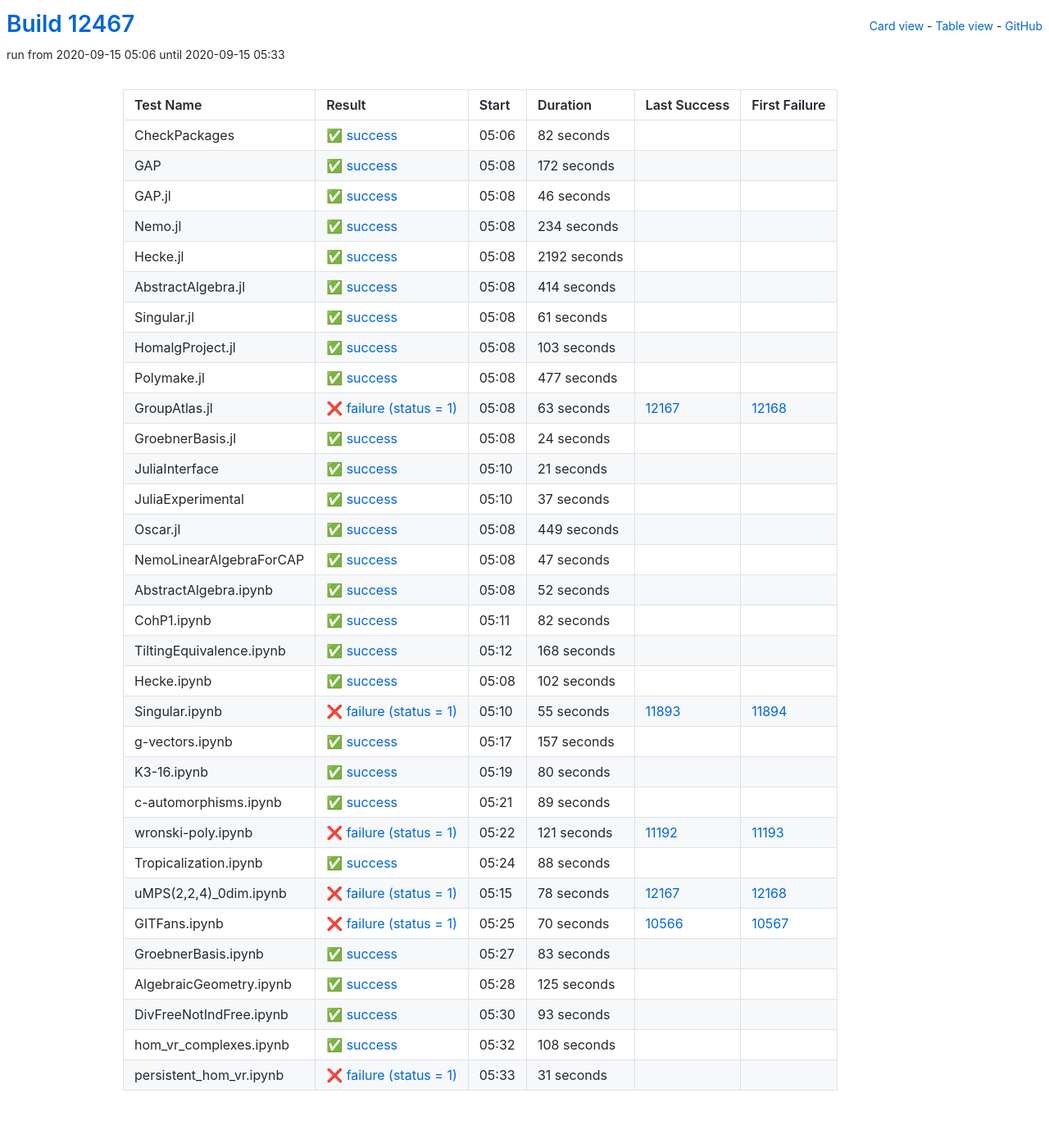
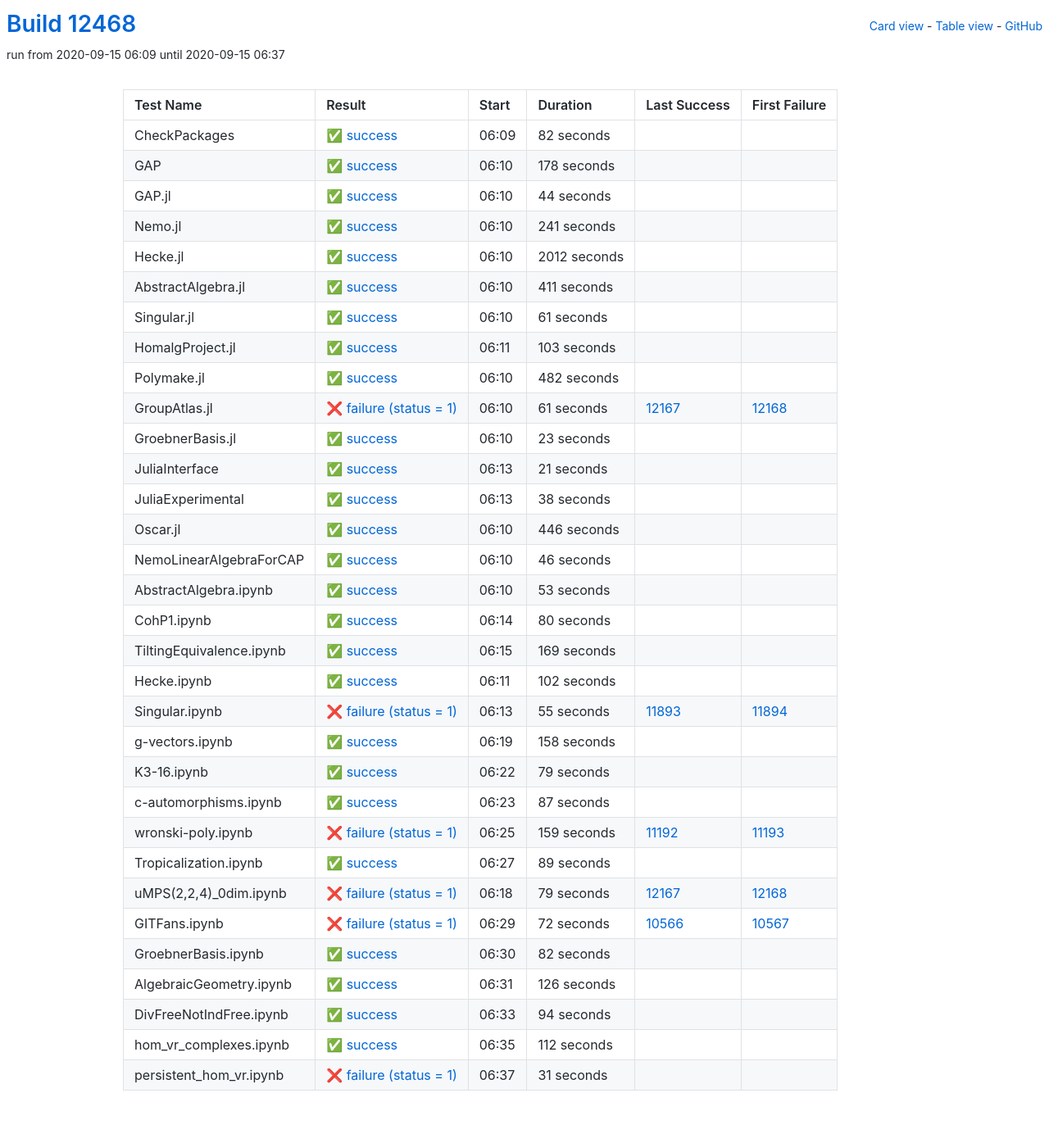
Before and after one commit to oscar-system/oscar-ci-status, a Jekyll site: the page built from table.html, in a window 1280 px wide. Shown: the whole page at 82% size. Built offline with Jekyll 4.4.1, drawn with Linux system fonts in a browser that asks for light colours.

Commit message:
Build #12468

```diff
--- a/_data/ci.yml
+++ b/_data/ci.yml
@@ -1,6 +1,6 @@
 ---
-build: 12467
-build_url: https://oscarci.mathematik.uni-kl.de/job/oscar/12467/
+build: 12468
+build_url: https://oscarci.mathematik.uni-kl.de/job/oscar/12468/
 job: oscar
 organization: oscar-system
 repo: oscar-ci-status
@@ -8,8 +8,8 @@
 tests:
 - name: CheckPackages
   id: checkpackages
-  log: https://oscarci.mathematik.uni-kl.de/job/oscar/12467/artifact/logs/build-12467/CheckPackages.log
-  start: 2020-09-15 05:06
+  log: https://oscarci.mathematik.uni-kl.de/job/oscar/12468/artifact/logs/build-12468/CheckPackages.log
+  start: 2020-09-15 06:09
   success: true
   exitcode: 0
   status: success
@@ -20,68 +20,68 @@
   first_failure_url:
 - name: GAP
   id: gap
-  log: https://oscarci.mathematik.uni-kl.de/job/oscar/12467/artifact/logs/build-12467/GAP.log
-  start: 2020-09-15 05:08
+  log: https://oscarci.mathematik.uni-kl.de/job/oscar/12468/artifact/logs/build-12468/GAP.log
+  start: 2020-09-15 06:10
   success: true
   exitcode: 0
   status: success
-  duration: 172
+  duration: 178
   last_success: false
   last_success_url:
   first_failure: false
   first_failure_url:
 - name: GAP.jl
   id: gap-jl
-  log: https://oscarci.mathematik.uni-kl.de/job/oscar/12467/artifact/logs/build-12467/GAP.jl.log
-  start: 2020-09-15 05:08
+  log: https://oscarci.mathematik.uni-kl.de/job/oscar/12468/artifact/logs/build-12468/GAP.jl.log
+  start: 2020-09-15 06:10
   success: true
   exitcode: 0
   status: success
-  duration: 46
+  duration: 44
   last_success: false
   last_success_url:
   first_failure: false
   first_failure_url:
 - name: Nemo.jl
   id: nemo-jl
-  log: https://oscarci.mathematik.uni-kl.de/job/oscar/12467/artifact/logs/build-12467/Nemo.jl.log
-  start: 2020-09-15 05:08
+  log: https://oscarci.mathematik.uni-kl.de/job/oscar/12468/artifact/logs/build-12468/Nemo.jl.log
+  start: 2020-09-15 06:10
   success: true
   exitcode: 0
   status: success
-  duration: 234
+  duration: 241
   last_success: false
   last_success_url:
   first_failure: false
   first_failure_url:
 - name: Hecke.jl
   id: hecke-jl
-  log: https://oscarci.mathematik.uni-kl.de/job/oscar/12467/artifact/logs/build-12467/Hecke.jl.log
-  start: 2020-09-15 05:08
+  log: https://oscarci.mathematik.uni-kl.de/job/oscar/12468/artifact/logs/build-12468/Hecke.jl.log
+  start: 2020-09-15 06:10
   success: true
   exitcode: 0
   status: success
-  duration: 2192
+  duration: 2012
   last_success: false
   last_success_url:
   first_failure: false
   first_failure_url:
 - name: AbstractAlgebra.jl
   id: abstractalgebra-jl
-  log: https://oscarci.mathematik.uni-kl.de/job/oscar/12467/artifact/logs/build-12467/AbstractAlgebra.jl.log
-  start: 2020-09-15 05:08
+  log: https://oscarci.mathematik.uni-kl.de/job/oscar/12468/artifact/logs/build-12468/AbstractAlgebra.jl.log
+  start: 2020-09-15 06:10
   success: true
   exitcode: 0
   status: success
-  duration: 414
+  duration: 411
   last_success: false
   last_success_url:
   first_failure: false
   first_failure_url:
 - name: Singular.jl
   id: singular-jl
-  log: https://oscarci.mathematik.uni-kl.de/job/oscar/12467/artifact/logs/build-12467/Singular.jl.log
-  start: 2020-09-15 05:08
+  log: https://oscarci.mathematik.uni-kl.de/job/oscar/12468/artifact/logs/build-12468/Singular.jl.log
+  start: 2020-09-15 06:10
   success: true
   exitcode: 0
   status: success
@@ -92,8 +92,8 @@
   first_failure_url:
 - name: HomalgProject.jl
   id: homalgproject-jl
-  log: https://oscarci.mathematik.uni-kl.de/job/oscar/12467/artifact/logs/build-12467/HomalgProject.jl.log
-  start: 2020-09-15 05:08
+  log: https://oscarci.mathematik.uni-kl.de/job/oscar/12468/artifact/logs/build-12468/HomalgProject.jl.log
+  start: 2020-09-15 06:11
   success: true
   exitcode: 0
   status: success
@@ -104,44 +104,44 @@
   first_failure_url:
 - name: Polymake.jl
   id: polymake-jl
-  log: https://oscarci.mathematik.uni-kl.de/job/oscar/12467/artifact/logs/build-12467/Polymake.jl.log
-  start: 2020-09-15 05:08
+  log: https://oscarci.mathematik.uni-kl.de/job/oscar/12468/artifact/logs/build-12468/Polymake.jl.log
+  start: 2020-09-15 06:10
   success: true
   exitcode: 0
   status: success
-  duration: 477
+  duration: 482
   last_success: false
   last_success_url:
   first_failure: false
   first_failure_url:
 - name: GroupAtlas.jl
   id: groupatlas-jl
-  log: https://oscarci.mathematik.uni-kl.de/job/oscar/12467/artifact/logs/build-12467/GroupAtlas.jl.log
-  start: 2020-09-15 05:08
+  log: https://oscarci.mathematik.uni-kl.de/job/oscar/12468/artifact/logs/build-12468/GroupAtlas.jl.log
+  start: 2020-09-15 06:10
   success: false
   exitcode: 1
   status: failure
-  duration: 63
+  duration: 61
   last_success: 12167
   last_success_url: https://oscarci.mathematik.uni-kl.de/job/oscar/12167/
   first_failure: 12168
   first_failure_url: https://oscarci.mathematik.uni-kl.de/job/oscar/12168/
 - name: GroebnerBasis.jl
   id: groebnerbasis-jl
-  log: https://oscarci.mathematik.uni-kl.de/job/oscar/12467/artifact/logs/build-12467/GroebnerBasis.jl.log
-  start: 2020-09-15 05:08
+  log: https://oscarci.mathematik.uni-kl.de/job/oscar/12468/artifact/logs/build-12468/GroebnerBasis.jl.log
+  start: 2020-09-15 06:10
   success: true
   exitcode: 0
   status: success
-  duration: 24
+  duration: 23
   last_success: false
   last_success_url:
   first_failure: false
   first_failure_url:
 - name: JuliaInterface
   id: juliainterface
-  log: https://oscarci.mathematik.uni-kl.de/job/oscar/12467/artifact/logs/build-12467/JuliaInterface.log
-  start: 2020-09-15 05:10
+  log: https://oscarci.mathematik.uni-kl.de/job/oscar/12468/artifact/logs/build-12468/JuliaInterface.log
+  start: 2020-09-15 06:13
   success: true
   exitcode: 0
   status: success
@@ -152,80 +152,80 @@
   first_failure_url:
 - name: JuliaExperimental
   id: juliaexperimental
-  log: https://oscarci.mathematik.uni-kl.de/job/oscar/12467/artifact/logs/build-12467/JuliaExperimental.log
-  start: 2020-09-15 05:10
+  log: https://oscarci.mathematik.uni-kl.de/job/oscar/12468/artifact/logs/build-12468/JuliaExperimental.log
+  start: 2020-09-15 06:13
   success: true
   exitcode: 0
   status: success
-  duration: 37
+  duration: 38
   last_success: false
   last_success_url:
   first_failure: false
   first_failure_url:
 - name: Oscar.jl
   id: oscar-jl
-  log: https://oscarci.mathematik.uni-kl.de/job/oscar/12467/artifact/logs/build-12467/Oscar.jl.log
-  start: 2020-09-15 05:08
+  log: https://oscarci.mathematik.uni-kl.de/job/oscar/12468/artifact/logs/build-12468/Oscar.jl.log
+  start: 2020-09-15 06:10
   success: true
   exitcode: 0
   status: success
-  duration: 449
+  duration: 446
   last_success: false
   last_success_url:
   first_failure: false
   first_failure_url:
 - name: NemoLinearAlgebraForCAP
   id: nemolinearalgebraforcap
-  log: https://oscarci.mathematik.uni-kl.de/job/oscar/12467/artifact/logs/build-12467/NemoLinearAlgebraForCAP.log
-  start: 2020-09-15 05:08
+  log: https://oscarci.mathematik.uni-kl.de/job/oscar/12468/artifact/logs/build-12468/NemoLinearAlgebraForCAP.log
+  start: 2020-09-15 06:10
   success: true
   exitcode: 0
   status: success
-  duration: 47
+  duration: 46
   last_success: false
   last_success_url:
   first_failure: false
   first_failure_url:
 - name: AbstractAlgebra.ipynb
   id: abstractalgebra-ipynb
-  log: https://oscarci.mathematik.uni-kl.de/job/oscar/12467/artifact/logs/build-12467/AbstractAlgebra.ipynb.log
-  start: 2020-09-15 05:08
+  log: https://oscarci.mathematik.uni-kl.de/job/oscar/12468/artifact/logs/build-12468/AbstractAlgebra.ipynb.log
+  start: 2020-09-15 06:10
   success: true
   exitcode: 0
   status: success
-  duration: 52
+  duration: 53
   last_success: false
   last_success_url:
   first_failure: false
   first_failure_url:
 - name: CohP1.ipynb
   id: cohp1-ipynb
-  log: https://oscarci.mathematik.uni-kl.de/job/oscar/12467/artifact/logs/build-12467/CohP1.ipynb.log
-  start: 2020-09-15 05:11
+  log: https://oscarci.mathematik.uni-kl.de/job/oscar/12468/artifact/logs/build-12468/CohP1.ipynb.log
+  start: 2020-09-15 06:14
   success: true
   exitcode: 0
   status: success
-  duration: 82
+  duration: 80
   last_success: false
   last_success_url:
   first_failure: false
   first_failure_url:
 - name: TiltingEquivalence.ipynb
   id: tiltingequivalence-ipynb
-  log: https://oscarci.mathematik.uni-kl.de/job/oscar/12467/artifact/logs/build-12467/TiltingEquivalence.ipynb.log
-  start: 2020-09-15 05:12
+  log: https://oscarci.mathematik.uni-kl.de/job/oscar/12468/artifact/logs/build-12468/TiltingEquivalence.ipynb.log
+  start: 2020-09-15 06:15
   success: true
   exitcode: 0
   status: success
-  duration: 168
+  duration: 169
   last_success: false
   last_success_url:
   first_failure: false
   first_failure_url:
 - name: Hecke.ipynb
   id: hecke-ipynb
-  log: https://oscarci.mathematik.uni-kl.de/job/oscar/12467/artifact/logs/build-12467/Hecke.ipynb.log
-  start: 2020-09-15 05:08
+  log: https://oscarci.mathematik.uni-kl.de/job/oscar/12468/artifact/logs/build-12468/Hecke.ipynb.log
+  start: 2020-09-15 06:11
   success: true
   exitcode: 0
   status: success
@@ -236,8 +236,8 @@
   first_failure_url:
 - name: Singular.ipynb
   id: singular-ipynb
-  log: https://oscarci.mathematik.uni-kl.de/job/oscar/12467/artifact/logs/build-12467/Singular.ipynb.log
-  start: 2020-09-15 05:10
+  log: https://oscarci.mathematik.uni-kl.de/job/oscar/12468/artifact/logs/build-12468/Singular.ipynb.log
+  start: 2020-09-15 06:13
   success: false
   exitcode: 1
   status: failure
@@ -248,32 +248,56 @@
   first_failure_url: https://oscarci.mathematik.uni-kl.de/job/oscar/11894/
 - name: g-vectors.ipynb
   id: g-vectors-ipynb
-  log: https://oscarci.mathematik.uni-kl.de/job/oscar/12467/artifact/logs/build-12467/g-vectors.ipynb.log
-  start: 2020-09-15 05:17
+  log: https://oscarci.mathematik.uni-kl.de/job/oscar/12468/artifact/logs/build-12468/g-vectors.ipynb.log
+  start: 2020-09-15 06:19
   success: true
   exitcode: 0
   status: success
-  duration: 157
+  duration: 158
   last_success: false
   last_success_url:
   first_failure: false
   first_failure_url:
 - name: K3-16.ipynb
   id: k3-16-ipynb
-  log: https://oscarci.mathematik.uni-kl.de/job/oscar/12467/artifact/logs/build-12467/K3-16.ipynb.log
-  start: 2020-09-15 05:19
+  log: https://oscarci.mathematik.uni-kl.de/job/oscar/12468/artifact/logs/build-12468/K3-16.ipynb.log
+  start: 2020-09-15 06:22
   success: true
   exitcode: 0
   status: success
-  duration: 80
+  duration: 79
   last_success: false
   last_success_url:
   first_failure: false
   first_failure_url:
 - name: c-automorphisms.ipynb
   id: c-automorphisms-ipynb
-  log: https://oscarci.mathematik.uni-kl.de/job/oscar/12467/artifact/logs/build-12467/c-automorphisms.ipynb.log
-  start: 2020-09-15 05:21
+  log: https://oscarci.mathematik.uni-kl.de/job/oscar/12468/artifact/logs/build-12468/c-automorphisms.ipynb.log
+  start: 2020-09-15 06:23
+  success: true
+  exitcode: 0
+  status: success
+  duration: 87
+  last_success: false
+  last_success_url:
+  first_failure: false
+  first_failure_url:
+- name: wronski-poly.ipynb
+  id: wronski-poly-ipynb
+  log: https://oscarci.mathematik.uni-kl.de/job/oscar/12468/artifact/logs/build-12468/wronski-poly.ipynb.log
+  start: 2020-09-15 06:25
+  success: false
+  exitcode: 1
+  status: failure
+  duration: 159
+  last_success: 11192
+  last_success_url: https://oscarci.mathematik.uni-kl.de/job/oscar/11192/
+  first_failure: 11193
+  first_failure_url: https://oscarci.mathematik.uni-kl.de/job/oscar/11193/
+- name: Tropicalization.ipynb
+  id: tropicalization-ipynb
+  log: https://oscarci.mathematik.uni-kl.de/job/oscar/12468/artifact/logs/build-12468/Tropicalization.ipynb.log
+  start: 2020-09-15 06:27
   success: true
   exitcode: 0
   status: success
@@ -282,106 +306,82 @@
   last_success_url:
   first_failure: false
   first_failure_url:
-- name: wronski-poly.ipynb
-  id: wronski-poly-ipynb
-  log: https://oscarci.mathematik.uni-kl.de/job/oscar/12467/artifact/logs/build-12467/wronski-poly.ipynb.log
-  start: 2020-09-15 05:22
+- name: uMPS(2,2,4)_0dim.ipynb
+  id: umps-2-2-4-0dim-ipynb
+  log: https://oscarci.mathematik.uni-kl.de/job/oscar/12468/artifact/logs/build-12468/uMPS-2-2-4-_0dim.ipynb.log
+  start: 2020-09-15 06:18
   success: false
   exitcode: 1
   status: failure
-  duration: 121
-  last_success: 11192
-  last_success_url: https://oscarci.mathematik.uni-kl.de/job/oscar/11192/
-  first_failure: 11193
-  first_failure_url: https://oscarci.mathematik.uni-kl.de/job/oscar/11193/
-- name: Tropicalization.ipynb
-  id: tropicalization-ipynb
-  log: https://oscarci.mathematik.uni-kl.de/job/oscar/12467/artifact/logs/build-12467/Tropicalization.ipynb.log
-  start: 2020-09-15 05:24
-  success: true
-  exitcode: 0
-  status: success
-  duration: 88
-  last_success: false
-  last_success_url:
-  first_failure: false
-  first_failure_url:
-- name: uMPS(2,2,4)_0dim.ipynb
-  id: umps-2-2-4-0dim-ipynb
-  log: https://oscarci.mathematik.uni-kl.de/job/oscar/12467/artifact/logs/build-12467/uMPS-2-2-4-_0dim.ipynb.log
-  start: 2020-09-15 05:15
-  success: false
-  exitcode: 1
-  status: failure
-  duration: 78
+  duration: 79
   last_success: 12167
   last_success_url: https://oscarci.mathematik.uni-kl.de/job/oscar/12167/
   first_failure: 12168
   first_failure_url: https://oscarci.mathematik.uni-kl.de/job/oscar/12168/
 - name: GITFans.ipynb
   id: gitfans-ipynb
-  log: https://oscarci.mathematik.uni-kl.de/job/oscar/12467/artifact/logs/build-12467/GITFans.ipynb.log
-  start: 2020-09-15 05:25
+  log: https://oscarci.mathematik.uni-kl.de/job/oscar/12468/artifact/logs/build-12468/GITFans.ipynb.log
+  start: 2020-09-15 06:29
   success: false
   exitcode: 1
   status: failure
-  duration: 70
+  duration: 72
   last_success: 10566
   last_success_url: https://oscarci.mathematik.uni-kl.de/job/oscar/10566/
   first_failure: 10567
   first_failure_url: https://oscarci.mathematik.uni-kl.de/job/oscar/10567/
 - name: GroebnerBasis.ipynb
   id: groebnerbasis-ipynb
-  log: https://oscarci.mathematik.uni-kl.de/job/oscar/12467/artifact/logs/build-12467/GroebnerBasis.ipynb.log
-  start: 2020-09-15 05:27
+  log: https://oscarci.mathematik.uni-kl.de/job/oscar/12468/artifact/logs/build-12468/GroebnerBasis.ipynb.log
+  start: 2020-09-15 06:30
   success: true
   exitcode: 0
   status: success
-  duration: 83
+  duration: 82
   last_success: false
   last_success_url:
   first_failure: false
   first_failure_url:
 - name: AlgebraicGeometry.ipynb
   id: algebraicgeometry-ipynb
-  log: https://oscarci.mathematik.uni-kl.de/job/oscar/12467/artifact/logs/build-12467/AlgebraicGeometry.ipynb.log
-  start: 2020-09-15 05:28
+  log: https://oscarci.mathematik.uni-kl.de/job/oscar/12468/artifact/logs/build-12468/AlgebraicGeometry.ipynb.log
+  start: 2020-09-15 06:31
   success: true
   exitcode: 0
   status: success
-  duration: 125
+  duration: 126
   last_success: false
   last_success_url:
   first_failure: false
   first_failure_url:
 - name: DivFreeNotIndFree.ipynb
   id: divfreenotindfree-ipynb
-  log: https://oscarci.mathematik.uni-kl.de/job/oscar/12467/artifact/logs/build-12467/DivFreeNotIndFree.ipynb.log
-  start: 2020-09-15 05:30
+  log: https://oscarci.mathematik.uni-kl.de/job/oscar/12468/artifact/logs/build-12468/DivFreeNotIndFree.ipynb.log
+  start: 2020-09-15 06:33
   success: true
   exitcode: 0
   status: success
-  duration: 93
+  duration: 94
   last_success: false
   last_success_url:
   first_failure: false
   first_failure_url:
 - name: hom_vr_complexes.ipynb
   id: hom-vr-complexes-ipynb
-  log: https://oscarci.mathematik.uni-kl.de/job/oscar/12467/artifact/logs/build-12467/hom_vr_complexes.ipynb.log
-  start: 2020-09-15 05:32
+  log: https://oscarci.mathematik.uni-kl.de/job/oscar/12468/artifact/logs/build-12468/hom_vr_complexes.ipynb.log
+  start: 2020-09-15 06:35
   success: true
   exitcode: 0
   status: success
-  duration: 108
+  duration: 112
   last_success: false
   last_success_url:
   first_failure: false
   first_failure_url:
 - name: persistent_hom_vr.ipynb
   id: persistent-hom-vr-ipynb
-  log: https://oscarci.mathematik.uni-kl.de/job/oscar/12467/artifact/logs/build-12467/persistent_hom_vr.ipynb.log
-  start: 2020-09-15 05:33
+  log: https://oscarci.mathematik.uni-kl.de/job/oscar/12468/artifact/logs/build-12468/persistent_hom_vr.ipynb.log
+  start: 2020-09-15 06:37
   success: false
   exitcode: 1
   status: failure
```
Also changed, not shown: README.md.
